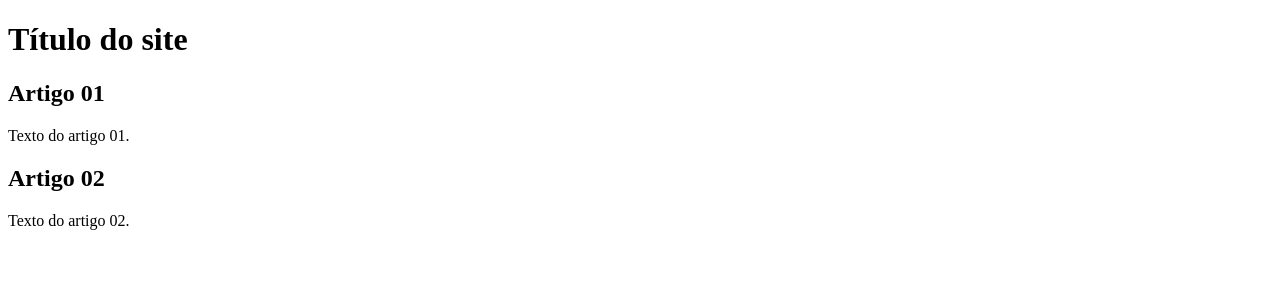
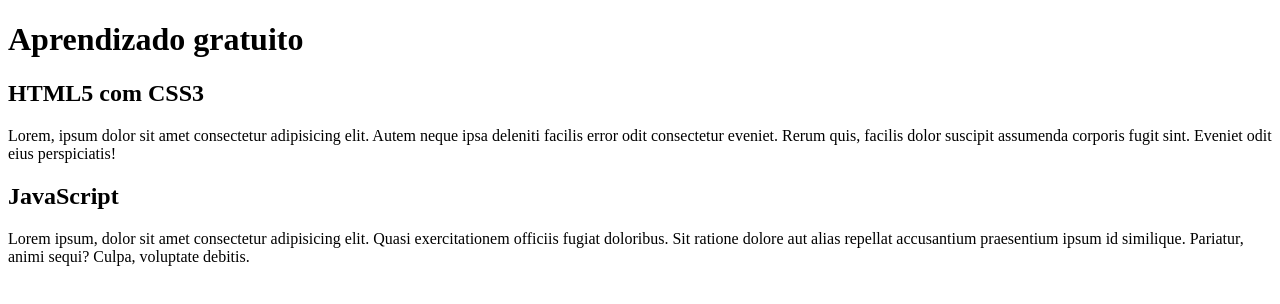
Before and after one commit to kmattoso/projeto-site, a plain HTML site: page index.html in a window 1280 px wide. Drawn offline with Linux system fonts and the light colour scheme.

Commit message:
comecei a colocar o conteúdo

```diff
--- a/index.html
+++ b/index.html
@@ -8,15 +8,15 @@
 <body>
     <main>
         <header>
-            <h1>Título do site</h1>
+            <h1>Aprendizado gratuito</h1>
         </header>
         <article>
-            <h2>Artigo 01</h2>
-            <p>Texto do artigo 01.</p>
+            <h2>HTML5 com CSS3</h2>
+            <p>Lorem, ipsum dolor sit amet consectetur adipisicing elit. Autem neque ipsa deleniti facilis error odit consectetur eveniet. Rerum quis, facilis dolor suscipit assumenda corporis fugit sint. Eveniet odit eius perspiciatis!</p>
         </article>
         <article>
-            <h1>Artigo 02</h1>
-            <p>Texto do artigo 02.</p>
+            <h1>JavaScript</h1>
+            <p>Lorem ipsum, dolor sit amet consectetur adipisicing elit. Quasi exercitationem officiis fugiat doloribus. Sit ratione dolore aut alias repellat accusantium praesentium ipsum id similique. Pariatur, animi sequi? Culpa, voluptate debitis.</p>
         </article>
     </main>
 </body>
```
